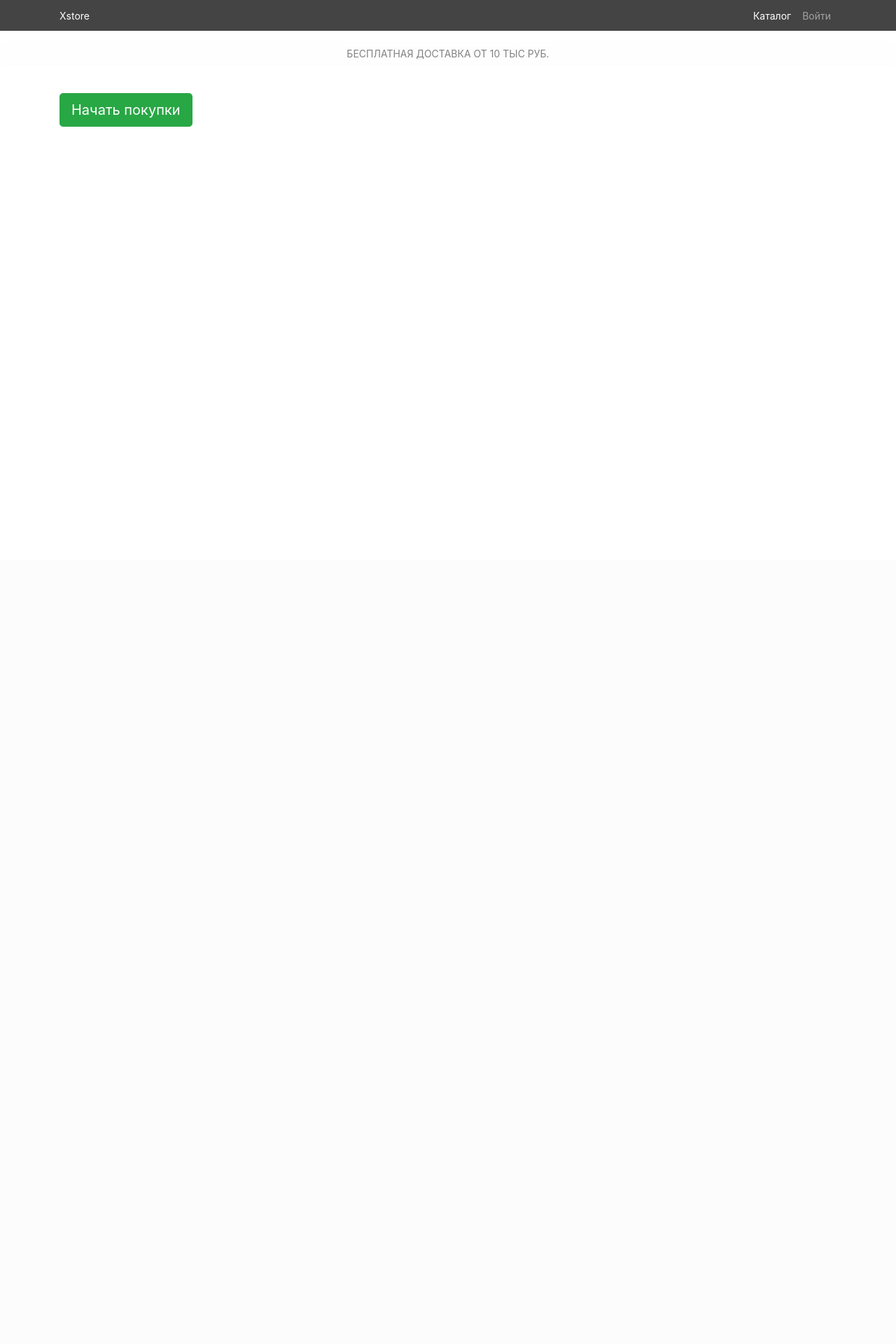
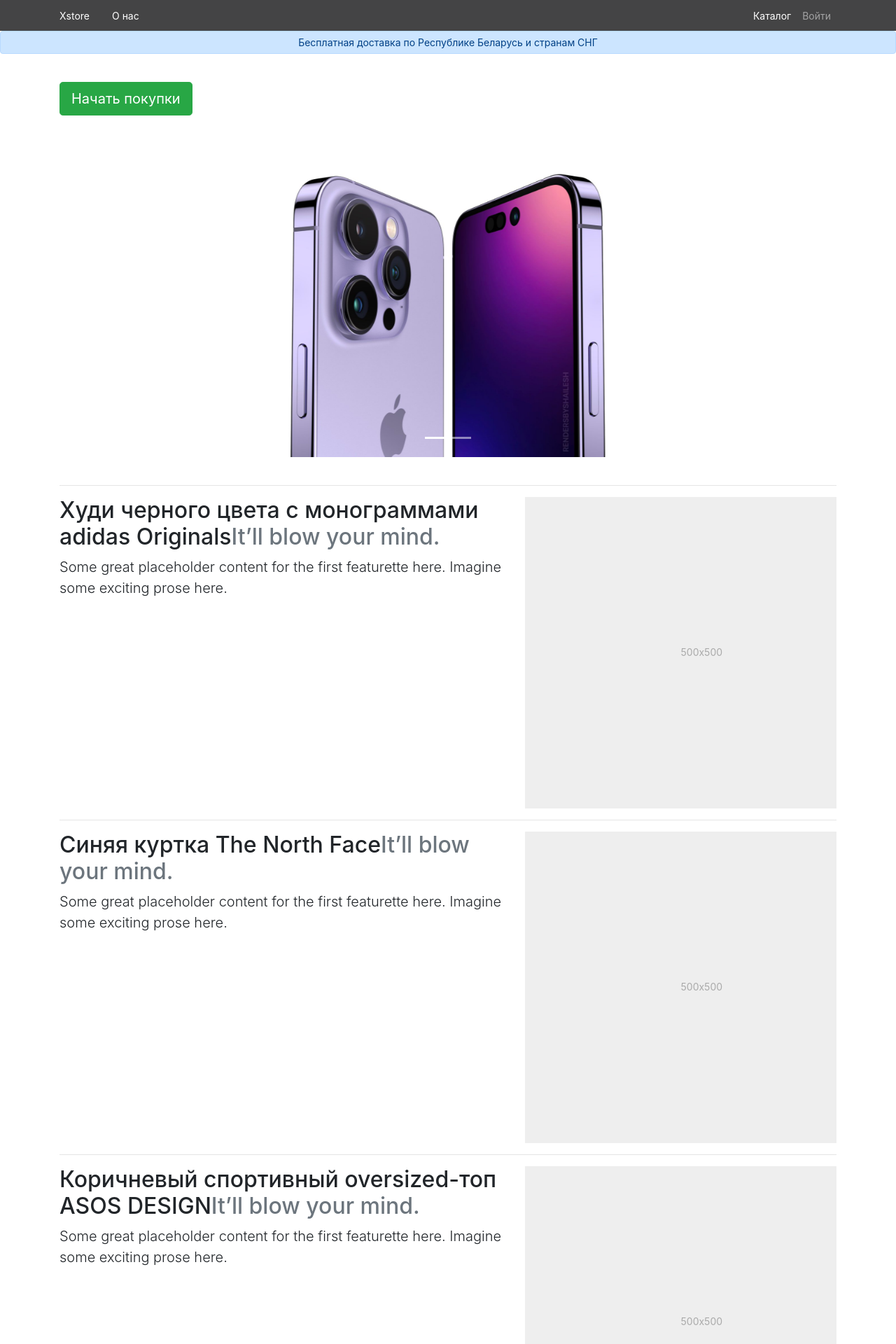
Before and after one commit to sound1ust/Store_project_Django, a Django app: page / in a window 1280 px wide. Shown: the top 1920 px of the page at 70% size. Before the commit the page ends 181 px from the top, so only its background shows below. Run offline with Django 3.2, Linux system fonts and the light colour scheme; data comes from the database, SQL or seed files in the repository; parts of the project's set-up code (start-up, migrations or seed data) failed here and were passed over; some libraries are stand-ins or nearby versions.

Commit message:
added AboutView, some frontend, and is_new parameter

```diff
--- a/store-server/store/products/admin.py
+++ b/store-server/store/products/admin.py
@@ -8,7 +8,7 @@
 @admin.register(Product)
 class ProductAdmin(admin.ModelAdmin):
     list_display = ('name', 'price', 'quantity', 'category')
-    fields = ('image', 'name', 'description', ('price', 'quantity'), 'category')
+    fields = ('image', 'name', 'description', ('price', 'quantity'), 'category', 'is_new')
     search_fields = ('name',)
     ordering = ('name', )
 
--- a/store-server/store/products/models.py
+++ b/store-server/store/products/models.py
@@ -22,6 +22,8 @@
     quantity = models.PositiveIntegerField(default=0)
     image = models.ImageField(upload_to='products_images')
     category = models.ForeignKey(to=ProductCategory, on_delete=models.CASCADE)
+    is_new = models.BooleanField(default=False)
+    short_name = models.TextField(max_length=128)
 
     class Meta:
         verbose_name = 'Product'
--- a/store-server/store/products/templates/products/base.html
+++ b/store-server/store/products/templates/products/base.html
@@ -41,6 +41,11 @@
                 aria-controls="navbarResponsive" aria-expanded="false" aria-label="Toggle navigation">
             <span class="navbar-toggler-icon"></span>
         </button>
+        <a class="nav-link text-white" href="{% url 'products:about' %}">О нас</a>
+        <button class="navbar-toggler" type="button" data-toggle="collapse" data-target="#navbarResponsive"
+                aria-controls="navbarResponsive" aria-expanded="false" aria-label="Toggle navigation">
+            <span class="navbar-toggler-icon"></span>
+        </button>
         <div class="collapse navbar-collapse" id="navbarResponsive">
             <ul class="navbar-nav ml-auto">
                 <li class="nav-item">
@@ -55,7 +60,7 @@
                      {% else %} {% static 'vendor/img/users/default_avatar.jpg' %} {% endif %}"
                      class="img-thumbnail">
                     </a>
-                    <ul class="dropdown-menu dropdown-menu-macos" aria-labelledby="navbarDropdown">
+                    <ul class="dropdown-menu dropdown-menu-macos" aria-labelledby="navbarDropdown" style="font-size: 14px;">
                         <li>
                             <a class="dropdown-item" href="{% url 'users:profile' user.id %}">Личный кабинет</a>
                         </li>
--- a/store-server/store/products/templates/products/index.html
+++ b/store-server/store/products/templates/products/index.html
@@ -7,9 +7,9 @@
 
 {% block  content %}
 <section>
-            <div class="alert alert-light alert-dismissible fade show text-center"
-                 style="margin-top: 16px; padding: 5px;" role="alert">
-                БЕСПЛАТНАЯ ДОСТАВКА ОТ 10 ТЫС РУБ.
+    <div class="alert alert-primary alert-dismissible fade show text-center"
+         style="padding: 5px;" role="alert">
+        Бесплатная доставка по Республике Беларусь и странам СНГ
         <a href="#" class="close d-flex ml-auto justify-content-center align-items-center px-3"
            data-dismiss="alert" style="padding-top: 5px;">
             <i class="fas fa-times"></i>
@@ -24,6 +24,60 @@
                     </a>
                 </button>
             </div>
+            <div class="col-lg-9 col-md mx-auto">
+                <div id="carouselExampleIndicators" class="carousel slide my-4" data-ride="carousel">
+                    <ol class="carousel-indicators">
+                        <li data-target="#carouselExampleIndicators" data-slide-to="0" class="active"></li>
+                        <li data-target="#carouselExampleIndicators" data-slide-to="1"></li>
+                    </ol>
+                    <div class="carousel-inner" role="listbox" style="margin: auto;">
+                        <div class="carousel-item active">
+                            <img class="d-block w-100" src="media/promo_images/iphone_promo.jpeg" alt="First slide">
+                        </div>
+                        <div class="carousel-item">
+                            <img class="d-block w-100"
+                                 src="media/promo_images/Apple-MacBook-Pro-M2-Pro-and-M2-Max-hero-230117_Full-Bleed-Image.jpg.large_large.png"
+                                 alt="Second slide">
+                        </div>
+                    </div>
+                    <a class="carousel-control-prev" href="#carouselExampleIndicators" role="button" data-slide="prev">
+                        <span class="carousel-control-prev-icon" aria-hidden="true"></span>
+                        <span class="sr-only">Previous</span>
+                    </a>
+                    <a class="carousel-control-next" href="#carouselExampleIndicators" role="button" data-slide="next">
+                        <span class="carousel-control-next-icon" aria-hidden="true"></span>
+                        <span class="sr-only">Next</span>
+                    </a>
+                </div>
+            </div>
+            <div class="container marketing">
+
+                <!-- START THE FEATURETTES -->
+                {% for product in object_list %}
+                <hr class="featurette-divider">
+
+                <div class="row featurette">
+                    <div class="col-md-7">
+                        <h2 class="featurette-heading fw-normal lh-1">{{ product.name }}<span
+                                class="text-muted">It’ll blow your mind.</span></h2>
+                        <p class="lead">Some great placeholder content for the first featurette here. Imagine some
+                            exciting prose here.</p>
+                    </div>
+                    <div class="col-md-5">
+                        <svg class="bd-placeholder-img bd-placeholder-img-lg featurette-image img-fluid mx-auto"
+                             width="500" height="500" xmlns="http://www.w3.org/2000/svg" role="img"
+                             aria-label="Placeholder: 500x500" preserveAspectRatio="xMidYMid slice" focusable="false">
+                            <title>Placeholder</title>
+                            <rect width="100%" height="100%" fill="#eee"/>
+                            <text x="50%" y="50%" fill="#aaa" dy=".3em">500x500</text>
+                        </svg>
+
+                    </div>
+                </div>
+                {% endfor %}
+                <!-- /END THE FEATURETTES -->
+
+            </div><!-- /.container -->
         </div>
     </div>
 </section>
--- a/store-server/store/products/urls.py
+++ b/store-server/store/products/urls.py
@@ -1,6 +1,6 @@
 from django.urls import path
 
-from products.views import ProductsListView, basket_add, basket_remove
+from products.views import ProductsListView, basket_add, basket_remove, AboutView
 
 app_name = 'products'
 
@@ -9,4 +9,5 @@
     path('category/<int:category_id>/', ProductsListView.as_view(), name='category'),
     path('baskets/add/<int:product_id>/', basket_add, name='basket_add'),
     path('baskets/remove/<int:basket_id>/', basket_remove, name='basket_remove'),
+    path('about/', AboutView.as_view(), name='about'),
 ]
--- a/store-server/store/products/views.py
+++ b/store-server/store/products/views.py
@@ -8,9 +8,15 @@
 from products.models import Basket, Product, ProductCategory
 
 
-class IndexView(TitleMixin, TemplateView):
+class IndexView(TitleMixin, ListView):
+    model = Product
     template_name = 'products/index.html'
     title = 'Xstore'
+
+    def get_queryset(self):
+        queryset = super(IndexView, self).get_queryset()
+        is_new = self.kwargs.get('is_new')
+        return queryset.filter(is_new=is_new) if is_new else queryset
 
 
 class ProductsListView(TitleMixin, ListView):
@@ -35,6 +41,11 @@
         return context
 
 
+class AboutView(TitleMixin, TemplateView):
+    template_name = 'products/about.html'
+    title = 'О нас'
+
+
 @login_required
 def basket_add(request, product_id):
     product = Product.objects.get(id=product_id)
```
Also changed, not shown: store-server/store/products/templates/products/about.html (added, +21 -0 lines), store-server/store/media/promo_images/Apple-MacBook-Pro-M2-Pro-and-M2-Max-hero-230117_Full-Bleed-Image.jpg.large_large.png (added), store-server/store/media/promo_images/iphone_promo.jpeg (added), store-server/store/products/migrations/0005_product_is_new.py (added), store-server/store/static/vendor/css/index.css (line endings or trailing spaces). Lines whose indentation alone changed are shown as unchanged.
